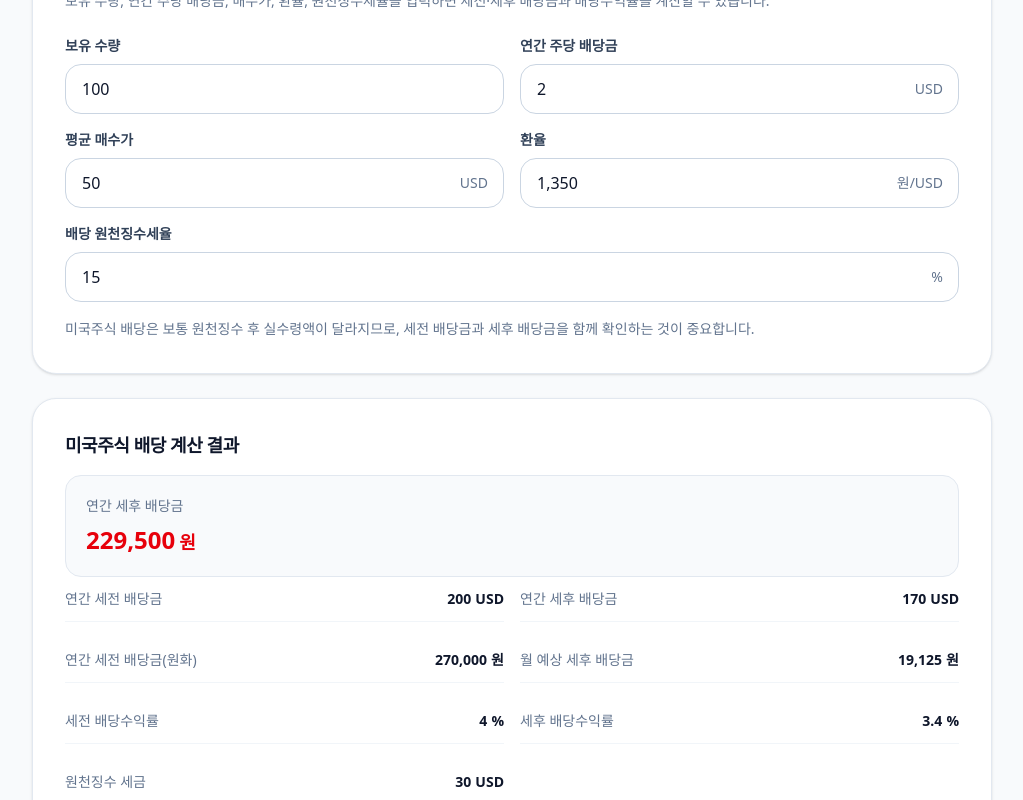
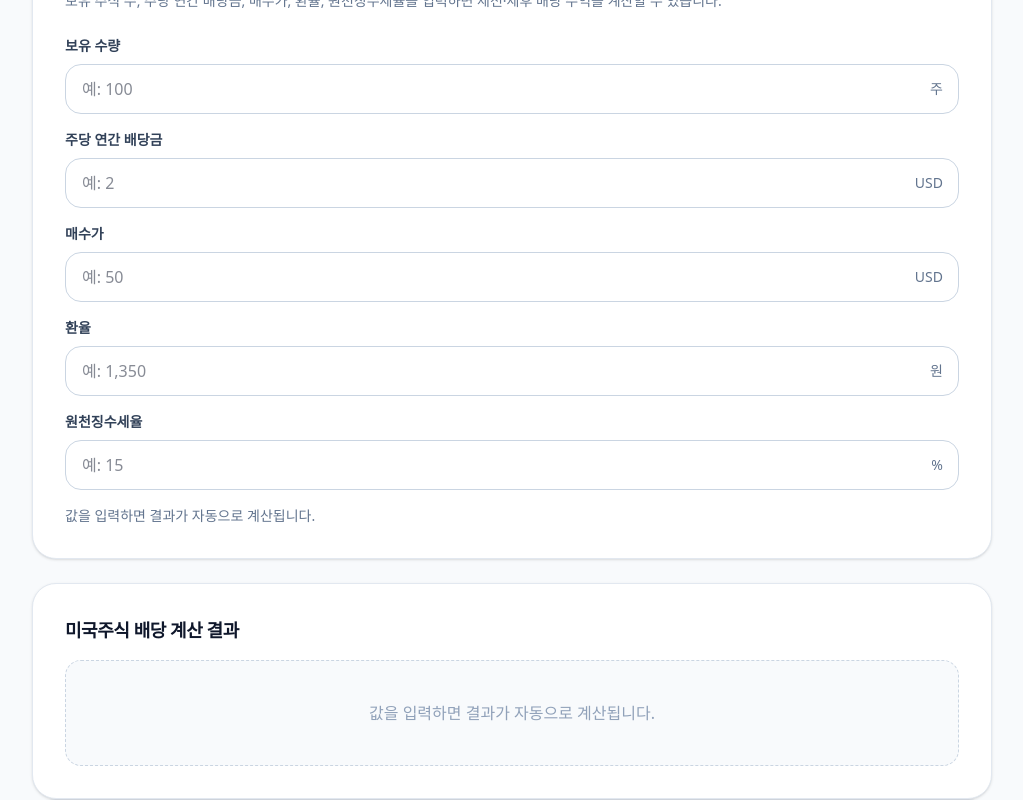
Before and after one commit to YG-coder/stock-calculator, a Next.js app: page /us-stocks/dividend in a window 1280 px wide. Shown: the part 620-1420 px from the top of the page, without its empty margins (128-1151 px from the left). Built offline with nearby package versions, Linux system fonts and the light colour scheme.

Commit message:
refactor: 미국 주식 계산기 기본값 제거 및 안내 문구 통일

```diff
--- a/src/components/calculator/OverseasStockTaxCalculator.tsx
+++ b/src/components/calculator/OverseasStockTaxCalculator.tsx
@@ -21,7 +21,7 @@ export default function OverseasStockTaxCalculator() {
     const [buyAmount, setBuyAmount] = useState("");
     const [sellAmount, setSellAmount] = useState("");
     const [exchangeGain, setExchangeGain] = useState("");
-    const [deduction, setDeduction] = useState("2500000");
+    const [deduction, setDeduction] = useState("");
 
     const result = useMemo(() => {
         const buy = Number(buyAmount);
@@ -48,6 +48,17 @@ export default function OverseasStockTaxCalculator() {
             };
         }
 
+        if (buy <= 0 && sell <= 0) {
+            return {
+                valid: false,
+                grossGain: 0,
+                taxableGain: 0,
+                taxAmount: 0,
+                netGain: 0,
+                effectiveRate: 0,
+            };
+        }
+
         const grossGain = sell - buy + fx;
         const taxableGain = Math.max(0, grossGain - basicDeduction);
         const taxAmount = taxableGain * 0.22;
@@ -55,7 +66,7 @@ export default function OverseasStockTaxCalculator() {
         const effectiveRate = sell > 0 ? (taxAmount / sell) * 100 : 0;
 
         return {
-            valid: buy > 0 || sell > 0,
+            valid: true,
             grossGain,
             taxableGain,
             taxAmount,
@@ -64,11 +75,14 @@ export default function OverseasStockTaxCalculator() {
         };
     }, [buyAmount, sellAmount, exchangeGain, deduction]);
 
+    const tone =
+        result.taxAmount > 0 ? "negative" : result.taxAmount < 0 ? "positive" : "default";
+
     return (
         <CalculatorLayout>
             <CalculatorCard
-                title="해외주식 양도세 계산 조건 입력"
-                description="매수 금액, 매도 금액, 환차익/환차손, 기본공제 금액을 입력하세요."
+                title="해외주식 양도소득세 입력"
+                description="매수 금액, 매도 금액, 환차익, 기본공제를 입력하면 예상 과세 대상 금액과 세금을 계산할 수 있습니다."
             >
                 <InputField
                     id="buyAmount"
@@ -79,7 +93,6 @@ export default function OverseasStockTaxCalculator() {
                     value={buyAmount}
                     onChange={(e) => setBuyAmount(e.target.value)}
                 />
-
                 <InputField
                     id="sellAmount"
                     label="총 매도 금액"
@@ -89,65 +102,60 @@ export default function OverseasStockTaxCalculator() {
                     value={sellAmount}
                     onChange={(e) => setSellAmount(e.target.value)}
                 />
-
                 <InputField
                     id="exchangeGain"
-                    label="환차익 / 환차손"
+                    label="환차익"
                     type="number"
                     placeholder="예: 300000"
                     unit="원"
                     value={exchangeGain}
                     onChange={(e) => setExchangeGain(e.target.value)}
                 />
-
                 <InputField
                     id="deduction"
-                    label="기본공제 금액"
+                    label="기본공제"
                     type="number"
                     placeholder="예: 2500000"
                     unit="원"
                     value={deduction}
                     onChange={(e) => setDeduction(e.target.value)}
                 />
+
+                <p className="text-sm text-slate-500">
+                    값을 입력하면 결과가 자동으로 계산됩니다.
+                </p>
             </CalculatorCard>
 
             <ResultCard
                 title="해외주식 세금 계산 결과"
-                emptyMessage="매수/매도 금액을 입력하면 예상 양도세와 세후 수익이 계산됩니다."
+                emptyMessage="값을 입력하면 결과가 자동으로 계산됩니다."
                 isValid={result.valid}
             >
                 <ResultHighlight
-                    label="예상 양도소득세"
+                    label="예상 세금"
                     value={formatNumber(result.taxAmount)}
                     unit="원"
-                    tone={
-                        result.taxAmount > 0
-                            ? "negative"
-                            : result.taxAmount < 0
-                                ? "positive"
-                                : "default"
-                    }
+                    tone={tone}
                 />
-
                 <div className="grid gap-4 sm:grid-cols-2">
                     <ResultDetail
-                        label="총 수익"
+                        label="총 손익"
                         value={formatNumber(result.grossGain)}
                         unit="원"
                     />
                     <ResultDetail
-                        label="과세 대상 수익"
+                        label="과세 대상 금액"
                         value={formatNumber(result.taxableGain)}
                         unit="원"
                     />
                     <ResultDetail
-                        label="세후 수익"
+                        label="세후 손익"
                         value={formatNumber(result.netGain)}
                         unit="원"
                     />
                     <ResultDetail
-                        label="매도금 대비 세금 비율"
-                        value={result.effectiveRate.toFixed(2)}
+                        label="실효 세율"
+                        value={formatNumber(result.effectiveRate)}
                         unit="%"
                     />
                 </div>
--- a/src/components/calculator/USDividendCalculator.tsx
+++ b/src/components/calculator/USDividendCalculator.tsx
@@ -19,31 +19,31 @@ function formatNumber(value: number, maximumFractionDigits = 2) {
 }
 
 export default function USDividendCalculator() {
-    const [shares, setShares] = useState("100");
-    const [annualDividendPerShareUsd, setAnnualDividendPerShareUsd] = useState("2");
-    const [buyPriceUsd, setBuyPriceUsd] = useState("50");
-    const [exchangeRate, setExchangeRate] = useState("1350");
-    const [withholdingTaxRate, setWithholdingTaxRate] = useState("15");
+    const [shares, setShares] = useState("");
+    const [annualDividendPerShareUsd, setAnnualDividendPerShareUsd] = useState("");
+    const [buyPriceUsd, setBuyPriceUsd] = useState("");
+    const [exchangeRate, setExchangeRate] = useState("");
+    const [withholdingTaxRate, setWithholdingTaxRate] = useState("");
 
     const result = useMemo(() => {
         const qty = Number(shares);
         const annualDividend = Number(annualDividendPerShareUsd);
         const buyPrice = Number(buyPriceUsd);
         const rate = Number(exchangeRate);
-        const taxRate = Number(withholdingTaxRate) / 100;
+        const taxRatePercent = Number(withholdingTaxRate);
 
         if (
             !Number.isFinite(qty) ||
             !Number.isFinite(annualDividend) ||
             !Number.isFinite(buyPrice) ||
             !Number.isFinite(rate) ||
-            !Number.isFinite(taxRate) ||
+            !Number.isFinite(taxRatePercent) ||
             qty <= 0 ||
             annualDividend < 0 ||
             buyPrice <= 0 ||
             rate <= 0 ||
-            taxRate < 0 ||
-            taxRate >= 1
+            taxRatePercent < 0 ||
+            taxRatePercent >= 100
         ) {
             return {
                 valid: false,
@@ -58,6 +58,7 @@ export default function USDividendCalculator() {
             };
         }
 
+        const taxRate = taxRatePercent / 100;
         const grossAnnualDividendUsd = qty * annualDividend;
         const taxAmountUsd = grossAnnualDividendUsd * taxRate;
         const netAnnualDividendUsd = grossAnnualDividendUsd - taxAmountUsd;
@@ -67,8 +68,10 @@ export default function USDividendCalculator() {
         const monthlyNetDividendKrw = netAnnualDividendKrw / 12;
 
         const totalBuyAmountUsd = qty * buyPrice;
-        const grossYield = totalBuyAmountUsd > 0 ? (grossAnnualDividendUsd / totalBuyAmountUsd) * 100 : 0;
-        const netYield = totalBuyAmountUsd > 0 ? (netAnnualDividendUsd / totalBuyAmountUsd) * 100 : 0;
+        const grossYield =
+            totalBuyAmountUsd > 0 ? (grossAnnualDividendUsd / totalBuyAmountUsd) * 100 : 0;
+        const netYield =
+            totalBuyAmountUsd > 0 ? (netAnnualDividendUsd / totalBuyAmountUsd) * 100 : 0;
 
         return {
             valid: true,
@@ -86,33 +89,30 @@ export default function USDividendCalculator() {
     return (
         <CalculatorLayout>
             <CalculatorCard
-                title="미국주식 배당 계산기"
-                description="보유 수량, 연간 주당 배당금, 매수가, 환율, 원천징수세율을 입력하면 세전·세후 배당금과 배당수익률을 계산할 수 있습니다."
+                title="미국주식 배당 정보 입력"
+                description="보유 주식 수, 주당 연간 배당금, 매수가, 환율, 원천징수세율을 입력하면 세전·세후 배당 수익을 계산할 수 있습니다."
             >
-                <div className="grid gap-4 sm:grid-cols-2">
                 <InputField
                     id="shares"
                     label="보유 수량"
                     type="number"
                     placeholder="예: 100"
+                    unit="주"
                     value={shares}
                     onChange={(e) => setShares(e.target.value)}
                 />
                 <InputField
                     id="annualDividendPerShareUsd"
-                        label="연간 주당 배당금"
+                    label="주당 연간 배당금"
                     type="number"
                     placeholder="예: 2"
                     unit="USD"
                     value={annualDividendPerShareUsd}
                     onChange={(e) => setAnnualDividendPerShareUsd(e.target.value)}
                 />
-                </div>
-
-                <div className="grid gap-4 sm:grid-cols-2">
                 <InputField
                     id="buyPriceUsd"
-                        label="평균 매수가"
+                    label="매수가"
                     type="number"
                     placeholder="예: 50"
                     unit="USD"
@@ -124,15 +124,13 @@ export default function USDividendCalculator() {
                     label="환율"
                     type="number"
                     placeholder="예: 1350"
-                        unit="원/USD"
+                    unit="원"
                     value={exchangeRate}
                     onChange={(e) => setExchangeRate(e.target.value)}
                 />
-                </div>
-
                 <InputField
                     id="withholdingTaxRate"
-                    label="배당 원천징수세율"
+                    label="원천징수세율"
                     type="number"
                     placeholder="예: 15"
                     unit="%"
@@ -140,23 +138,21 @@ export default function USDividendCalculator() {
                     onChange={(e) => setWithholdingTaxRate(e.target.value)}
                 />
 
-                <p className="text-sm leading-relaxed text-slate-500">
-                    미국주식 배당은 보통 원천징수 후 실수령액이 달라지므로, 세전 배당금과 세후 배당금을 함께 확인하는 것이 중요합니다.
+                <p className="text-sm text-slate-500">
+                    값을 입력하면 결과가 자동으로 계산됩니다.
                 </p>
             </CalculatorCard>
 
             <ResultCard
                 title="미국주식 배당 계산 결과"
-                emptyMessage="보유 수량과 배당금 정보를 입력하면 결과가 계산됩니다."
+                emptyMessage="값을 입력하면 결과가 자동으로 계산됩니다."
                 isValid={result.valid}
             >
                 <ResultHighlight
-                    label="연간 세후 배당금"
-                    value={formatNumber(result.netAnnualDividendKrw)}
+                    label="월 예상 세후 배당금"
+                    value={formatNumber(result.monthlyNetDividendKrw)}
                     unit="원"
-                    tone="positive"
                 />
-
                 <div className="grid gap-4 sm:grid-cols-2">
                     <ResultDetail
                         label="연간 세전 배당금"
@@ -169,14 +165,19 @@ export default function USDividendCalculator() {
                         unit="USD"
                     />
                     <ResultDetail
-                        label="연간 세전 배당금(원화)"
+                        label="연간 세전 배당금"
                         value={formatNumber(result.grossAnnualDividendKrw)}
                         unit="원"
                     />
                     <ResultDetail
-                        label="월 예상 세후 배당금"
-                        value={formatNumber(result.monthlyNetDividendKrw)}
+                        label="연간 세후 배당금"
+                        value={formatNumber(result.netAnnualDividendKrw)}
                         unit="원"
+                    />
+                    <ResultDetail
+                        label="원천징수 세금"
+                        value={formatNumber(result.taxAmountUsd)}
+                        unit="USD"
                     />
                     <ResultDetail
                         label="세전 배당수익률"
@@ -188,11 +189,6 @@ export default function USDividendCalculator() {
                         value={formatNumber(result.netYield)}
                         unit="%"
                     />
-                    <ResultDetail
-                        label="원천징수 세금"
-                        value={formatNumber(result.taxAmountUsd)}
-                        unit="USD"
-                    />
                 </div>
             </ResultCard>
         </CalculatorLayout>
--- a/src/components/calculator/USExchangeProfitCalculator.tsx
+++ b/src/components/calculator/USExchangeProfitCalculator.tsx
@@ -19,13 +19,13 @@ function formatNumber(value: number, maximumFractionDigits = 2) {
 }
 
 export default function USExchangeProfitCalculator() {
-    const [buyPriceUsd, setBuyPriceUsd] = useState("100");
-    const [sellPriceUsd, setSellPriceUsd] = useState("120");
-    const [quantity, setQuantity] = useState("10");
-    const [buyExchangeRate, setBuyExchangeRate] = useState("1350");
-    const [sellExchangeRate, setSellExchangeRate] = useState("1380");
-    const [buyFeeKrw, setBuyFeeKrw] = useState("0");
-    const [sellFeeKrw, setSellFeeKrw] = useState("0");
+    const [buyPriceUsd, setBuyPriceUsd] = useState("");
+    const [sellPriceUsd, setSellPriceUsd] = useState("");
+    const [quantity, setQuantity] = useState("");
+    const [buyExchangeRate, setBuyExchangeRate] = useState("");
+    const [sellExchangeRate, setSellExchangeRate] = useState("");
+    const [buyFeeKrw, setBuyFeeKrw] = useState("");
+    const [sellFeeKrw, setSellFeeKrw] = useState("");
 
     const result = useMemo(() => {
         const buyPrice = Number(buyPriceUsd);
@@ -33,8 +33,8 @@ export default function USExchangeProfitCalculator() {
         const qty = Number(quantity);
         const buyRate = Number(buyExchangeRate);
         const sellRate = Number(sellExchangeRate);
-        const buyFee = Number(buyFeeKrw);
-        const sellFee = Number(sellFeeKrw);
+        const buyFee = Number(buyFeeKrw || "0");
+        const sellFee = Number(sellFeeKrw || "0");
 
         if (
             !Number.isFinite(buyPrice) ||
@@ -105,13 +105,12 @@ export default function USExchangeProfitCalculator() {
     return (
         <CalculatorLayout>
             <CalculatorCard
-                title="미국주식 환율 반영 수익 계산기"
-                description="매수·매도 가격과 환율, 수량, 수수료를 입력하면 달러 기준 손익과 원화 기준 실제 수익을 계산할 수 있습니다."
+                title="미국주식 환율 반영 수익 입력"
+                description="매수·매도 가격, 수량, 매수·매도 시점 환율, 수수료를 입력하면 원화 기준 실제 수익을 계산할 수 있습니다."
             >
-                <div className="grid gap-4 sm:grid-cols-2">
                 <InputField
                     id="buyPriceUsd"
-                        label="매수 가격"
+                    label="매수가"
                     type="number"
                     placeholder="예: 100"
                     unit="USD"
@@ -120,21 +119,19 @@ export default function USExchangeProfitCalculator() {
                 />
                 <InputField
                     id="sellPriceUsd"
-                        label="매도 가격"
+                    label="매도가"
                     type="number"
                     placeholder="예: 120"
                     unit="USD"
                     value={sellPriceUsd}
                     onChange={(e) => setSellPriceUsd(e.target.value)}
                 />
-                </div>
-
-                <div className="grid gap-4 sm:grid-cols-2">
                 <InputField
                     id="quantity"
                     label="수량"
                     type="number"
                     placeholder="예: 10"
+                    unit="주"
                     value={quantity}
                     onChange={(e) => setQuantity(e.target.value)}
                 />
@@ -143,19 +140,16 @@ export default function USExchangeProfitCalculator() {
                     label="매수 환율"
                     type="number"
                     placeholder="예: 1350"
-                        unit="원/USD"
+                    unit="원"
                     value={buyExchangeRate}
                     onChange={(e) => setBuyExchangeRate(e.target.value)}
                 />
-                </div>
-
-                <div className="grid gap-4 sm:grid-cols-2">
                 <InputField
                     id="sellExchangeRate"
                     label="매도 환율"
                     type="number"
                     placeholder="예: 1380"
-                        unit="원/USD"
+                    unit="원"
                     value={sellExchangeRate}
                     onChange={(e) => setSellExchangeRate(e.target.value)}
                 />
@@ -168,8 +162,6 @@ export default function USExchangeProfitCalculator() {
                     value={buyFeeKrw}
                     onChange={(e) => setBuyFeeKrw(e.target.value)}
                 />
-                </div>
-
                 <InputField
                     id="sellFeeKrw"
                     label="매도 수수료"
@@ -180,37 +172,46 @@ export default function USExchangeProfitCalculator() {
                     onChange={(e) => setSellFeeKrw(e.target.value)}
                 />
 
-                <p className="text-sm leading-relaxed text-slate-500">
-                    미국주식은 달러 기준 수익이 나더라도 환율과 수수료에 따라 원화 기준 실제 수익이 달라질 수 있습니다.
+                <p className="text-sm text-slate-500">
+                    값을 입력하면 결과가 자동으로 계산됩니다.
                 </p>
             </CalculatorCard>
 
             <ResultCard
                 title="환율 반영 수익 계산 결과"
-                emptyMessage="매수·매도 가격, 환율, 수량을 입력하면 결과가 계산됩니다."
+                emptyMessage="값을 입력하면 결과가 자동으로 계산됩니다."
                 isValid={result.valid}
             >
                 <ResultHighlight
-                    label="원화 기준 실제 순손익"
-                    value={formatNumber(result.krwProfit)}
+                    label="원화 기준 실제 손익"
+                    value={`${result.krwProfit > 0 ? "+" : ""}${formatNumber(result.krwProfit)}`}
                     unit="원"
                     tone={tone}
                 />
-
                 <div className="grid gap-4 sm:grid-cols-2">
                     <ResultDetail
                         label="총 매수 금액"
+                        value={formatNumber(result.totalBuyUsd)}
+                        unit="USD"
+                    />
+                    <ResultDetail
+                        label="총 매도 금액"
+                        value={formatNumber(result.totalSellUsd)}
+                        unit="USD"
+                    />
+                    <ResultDetail
+                        label="원화 매수 금액"
                         value={formatNumber(result.totalBuyKrw)}
                         unit="원"
                     />
                     <ResultDetail
-                        label="총 매도 금액"
+                        label="원화 매도 금액"
                         value={formatNumber(result.totalSellKrw)}
                         unit="원"
                     />
                     <ResultDetail
                         label="달러 기준 손익"
-                        value={formatNumber(result.usdProfit)}
+                        value={`${result.usdProfit > 0 ? "+" : ""}${formatNumber(result.usdProfit)}`}
                         unit="USD"
                     />
                     <ResultDetail
@@ -219,8 +220,10 @@ export default function USExchangeProfitCalculator() {
                         unit="%"
                     />
                     <ResultDetail
-                        label="환율 영향 금액"
-                        value={formatNumber(result.exchangeEffectKrw)}
+                        label="환율 효과"
+                        value={`${result.exchangeEffectKrw > 0 ? "+" : ""}${formatNumber(
+                            result.exchangeEffectKrw
+                        )}`}
                         unit="원"
                     />
                 </div>
```
Lines whose indentation alone changed are shown as unchanged.
